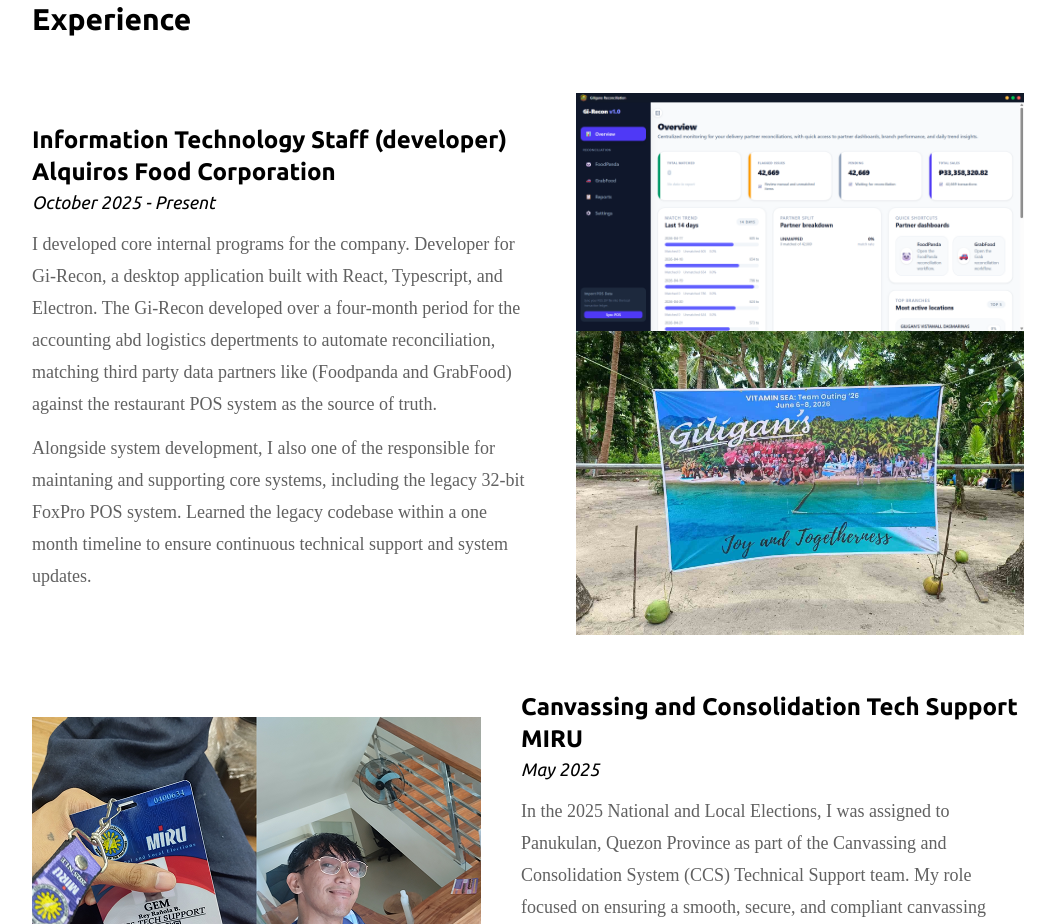
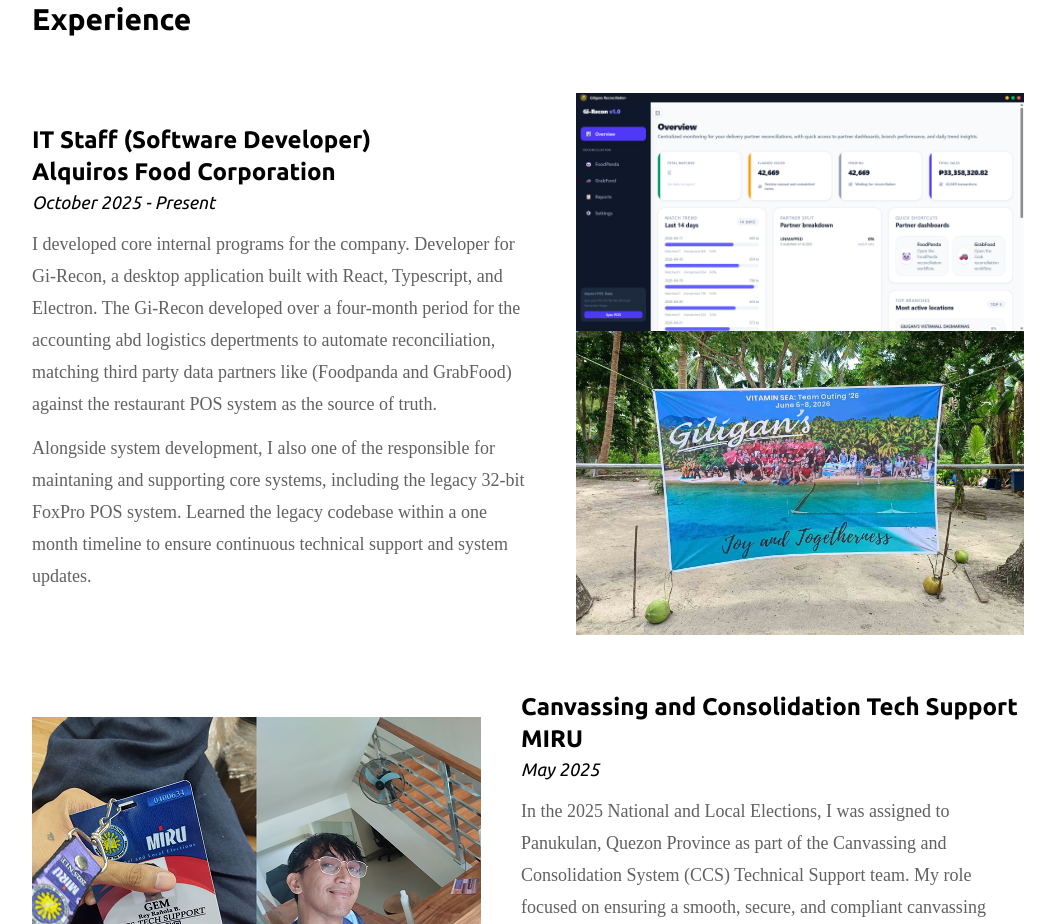
Before and after one commit to gemrey13/gemrey13.github.io, a React (Vite) app: page / in a window 1280 px wide. Shown: the part 2420-3344 px from the top of the page, without its empty margins (112-1167 px from the left). Built offline with nearby package versions, Linux system fonts and the light colour scheme; a web font is replaced by a local one.

Commit message:
fix: update job title for clarity in ExperienceSection component

```diff
--- a/src/components/sections/ExperienceSection.tsx
+++ b/src/components/sections/ExperienceSection.tsx
@@ -35,7 +35,7 @@
           className="flex flex-col justify-between md:w-1/2"
         >
           <div className="pb-3 text-lg font-semibold md:text-2xl">
-            <h3>Information Technology Staff (developer)</h3>
+            <h3>IT Staff (Software Developer)</h3>
             <h3>Alquiros Food Corporation</h3>
             <h6 className="font-normal md:text-lg">
               <em>October 2025 - Present</em>
```
